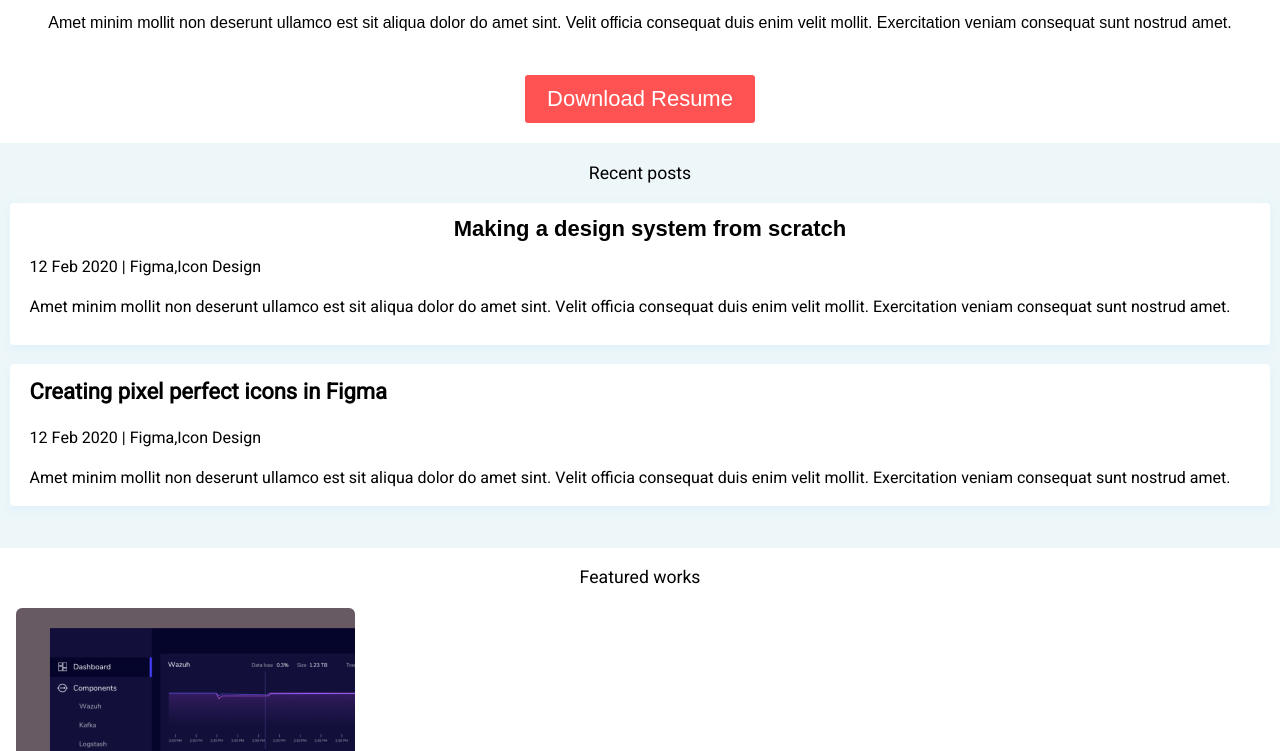
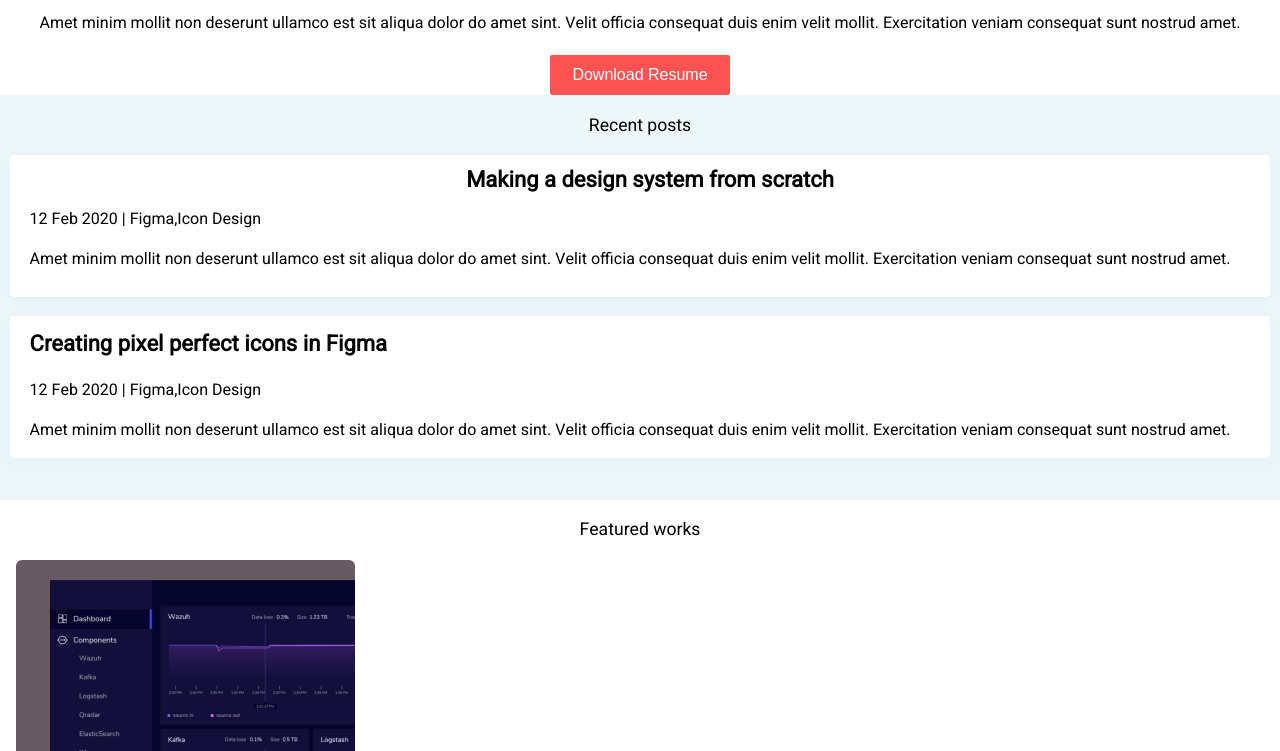
Before and after one commit to Kalii2000/Progetto_SAG, a plain HTML site: page index.html in a window 1280 px wide. Shown: the part 349-1100 px from the top of the page. Drawn offline with Linux system fonts and the light colour scheme.

Commit message:
padding change

```diff
--- a/style.css
+++ b/style.css
@@ -1,5 +1,9 @@
 @import url("https://fonts.googleapis.com/css2?family=Heebo&display=swap");
-
+body {
+  font-family: "Heebo", sans-serif;
+  padding: 0;
+  margin: 0;
+}
 nav {
   display: flex;
   justify-content: flex-end;
@@ -30,8 +34,6 @@ nav {
 }
 
 .h1_hero {
-  /* font-family: 'Bebas Neue', sans-serif; */
-  font-family: "Poppins", sans-serif;
   font-style: normal;
   font-weight: 700;
   font-size: 32px;
@@ -41,13 +43,13 @@ nav {
 }
 
 .description {
-  font-family: "Poppins", sans-serif;
   font-style: normal;
-  font-weight: 400;
+  font-weight: 400px;
   font-size: 16px;
   line-height: 24px;
   text-align: center;
   margin: 0 8px;
+  padding: 0rem 1rem;
 }
 
 button {
@@ -55,16 +57,11 @@ button {
   color: white;
   border: none;
   padding: 11px 22px;
-  font-size: 22px;
-  border-radius: 3px;
-  margin: 20px 10px;
+  font-size: 1rem;
+  border-radius: 2px;
+  margin-bottom: 55 px;
 }
 
-body {
-  font-family: "Heebo", sans-serif;
-  padding: 0;
-  margin: 0;
-}
 footer {
   padding-top: 200px;
   padding-bottom: 30px;
```
